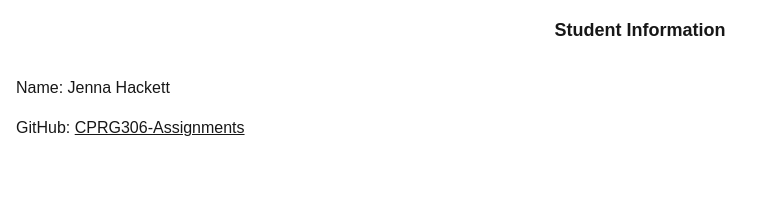
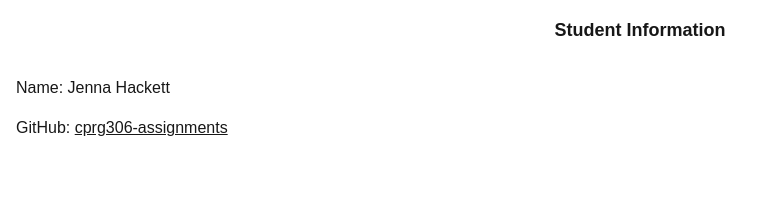
Before and after one commit to jenna-hackett/cprg306-assignments, a Next.js app: page /week-2 in a window 1280 px wide. Shown: the top 209 px of the page, without its empty margins (0-772 px from the left). Built offline with nearby package versions, Linux system fonts and the light colour scheme.

Commit message:
changed repo link.

```diff
--- a/app/week-2/StudentInfo.js
+++ b/app/week-2/StudentInfo.js
@@ -18,7 +18,7 @@ export default function StudentInfo() {
         <p className="pl-4">
           GitHub:{" "}
           <Link className="underline" href="https://github.com/jenna-hackett/cprg306-assignments">
-          CPRG306-Assignments
+          cprg306-assignments
           </Link>
         </p>
     </section>
```
